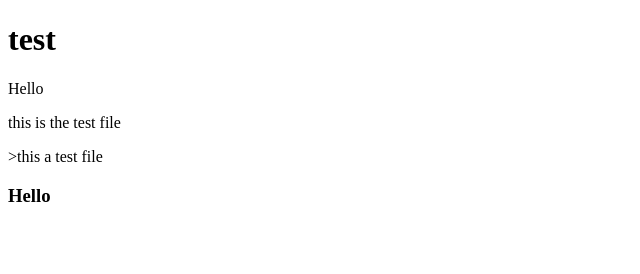
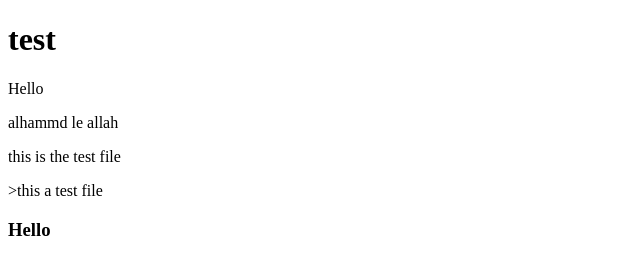
Before and after one commit to latifahsalem/Techcampus.one, a plain HTML site: page index.html in a window 1280 px wide. Shown: the whole page, without its empty margins (0-640 px from the left). Drawn offline with Linux system fonts and the light colour scheme.

Commit message:
add thanx

```diff
--- a/index.html
+++ b/index.html
@@ -6,6 +6,7 @@
 <body>
 <h1>test</h1>
 <p>Hello</p>
+<p>alhammd le allah</p>
 <p>this is the test file</p>>this a test file</p>
 	<h3>Hello</h3>
 </body>
```
